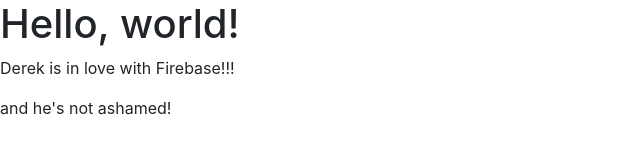
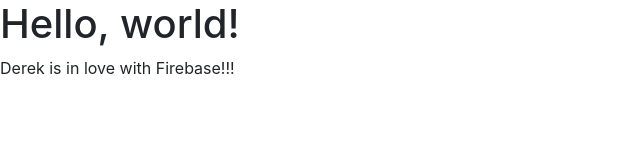
Before and after one commit to carl-vega/sing-your-heart-out, a plain HTML site: page index.html in a window 1280 px wide. Shown: the whole page, without its empty margins (0-640 px from the left). Drawn offline with nearby package versions, Linux system fonts and the light colour scheme.

Commit message:
removed line

```diff
--- a/index.html
+++ b/index.html
@@ -18,7 +18,6 @@
 
   <p>Derek is in love with Firebase!!!</p>
 
-  <p>and he's not ashamed!</p>
 
   <!-- Optional JavaScript -->
   <!-- jQuery first, then Popper.js, then Bootstrap JS -->
```
